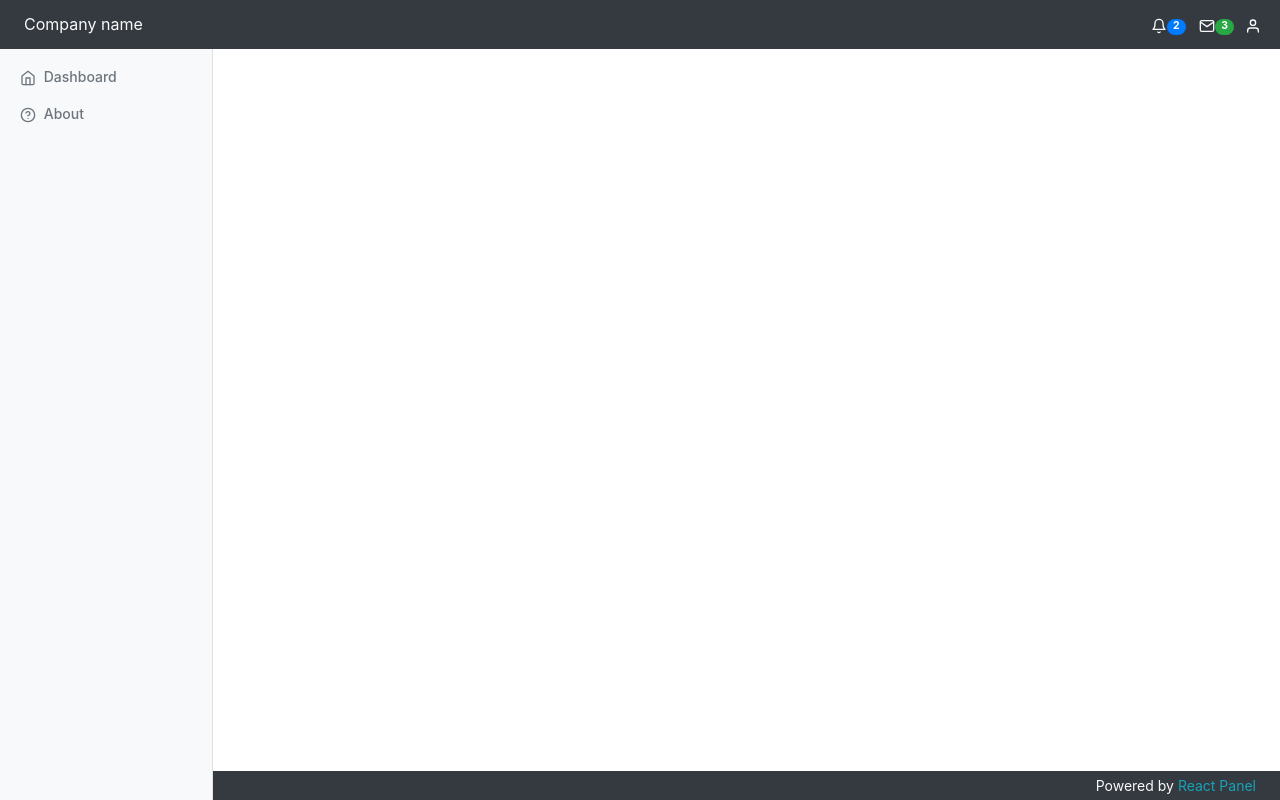
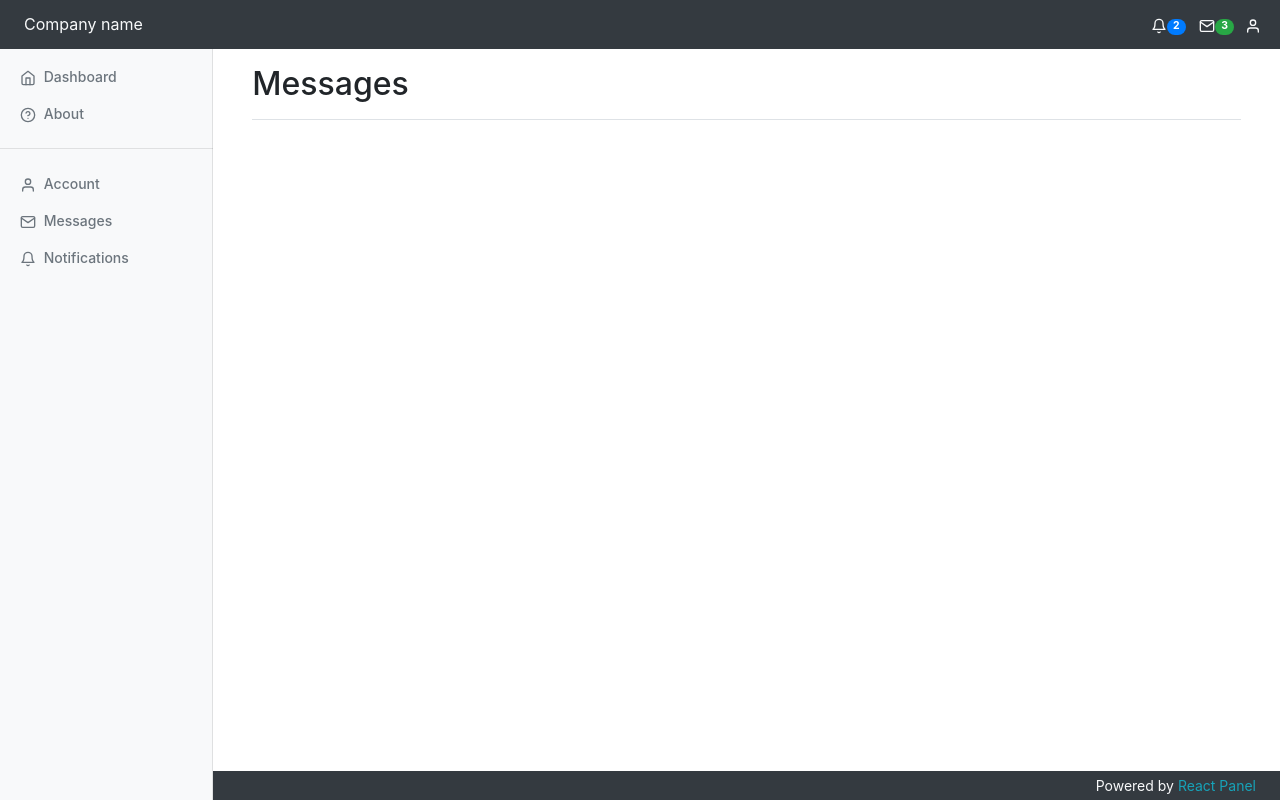
Before and after one commit to darragh3277/react_panel, a React (Create React App) app: page /messages in a window 1280 px wide. Built offline with nearby package versions, Linux system fonts and the light colour scheme.

Commit message:
add default pages to sidebar

```diff
--- /dev/null
+++ b/src/components/main/account/account.js
@@ -0,0 +1,12 @@
+import React from 'react';
+import PageTitle from '../page_header/PageHeader';
+
+class Account extends React.Component {
+    render () {
+        return (
+            <PageTitle title="Account" />
+        );
+    }
+}
+
+export default Account;
--- /dev/null
+++ b/src/components/main/messages/messages.js
@@ -0,0 +1,12 @@
+import React from 'react';
+import PageTitle from '../page_header/PageHeader';
+
+class Messages extends React.Component {
+    render () {
+        return (
+            <PageTitle title="Messages" />
+        );
+    }
+  }
+
+  export default Messages;
--- /dev/null
+++ b/src/components/main/notifications/notifications.js
@@ -0,0 +1,12 @@
+import React from 'react';
+import PageTitle from '../page_header/PageHeader';
+
+class Notifications extends React.Component {
+    render () {
+        return (
+            <PageTitle title="Notifications" />
+        );
+    }
+  }
+
+  export default Notifications;
--- a/src/components/navigation/navbar/CollapsedNavBar.js
+++ b/src/components/navigation/navbar/CollapsedNavBar.js
@@ -2,18 +2,43 @@ import React from 'react';
 import {
     Link
   } from "react-router-dom";
-import { sidebarLinks } from '../sidebar/SidebarLinks';
+import { mainContentLinks, subContentLinks } from '../sidebar/SidebarLinks';
 
 class CollapsedNavBar extends React.Component {
+
+    renderMainContentLinks = () => {
+        return (
+            <>
+                {mainContentLinks.map((link,i)=>
+                    <li className="nav-item ml-1" key={i}>
+                        <Link className="nav-link text-secondary" to={link.path}>{link.icon} {link.label}</Link>
+                    </li>
+                )}
+            </>
+        )
+    }
+
+    renderSubContentLinks = () => {
+        return (
+            <>
+                {subContentLinks.map((link,i)=>
+                    <li className="nav-item ml-1" key={i}>
+                        <Link className="nav-link text-secondary" to={link.path}>{link.icon} {link.label}</Link>
+                    </li>
+                )}
+            </>
+        )
+    }
+
     render(){
         return (
             <div className="collapse navbar-collapse d-md-none ml-4" id="toggleCollapsedNavBar">
                 <ul className="navbar-nav">
-                    {sidebarLinks.map((link,i)=>
-                        <li className="nav-item" key={i} >
-                            <Link className="nav-link text-light" to={link.path}>{link.icon} {link.label}</Link>
-                        </li>
-                    )}
+                    {this.renderMainContentLinks()}
+                </ul>
+                <hr />
+                <ul className="navbar-nav">
+                    {this.renderSubContentLinks()}
                 </ul>
             </div>
         );
--- a/src/components/navigation/notifications/Account.js
+++ b/src/components/navigation/notifications/Account.js
@@ -8,8 +8,7 @@ class Account extends React.Component {
             <div className="col-1 px-0 text-center pointer">
                 <User className="icon dropdown-toggle" data-toggle="dropdown" aria-haspopup="true" aria-expanded="false" />
                 <div className="dropdown-menu">
-                    <a className="dropdown-item" href="/">Profile</a>
-                    <a className="dropdown-item" href="/">Settings</a>
+                    <a className="dropdown-item" href="/">Account</a>
                     <div className="dropdown-divider"></div>
                     <a className="dropdown-item" href="/">Logout</a>
                 </div>
--- a/src/components/navigation/sidebar/Sidebar.js
+++ b/src/components/navigation/sidebar/Sidebar.js
@@ -1,19 +1,44 @@
 import React from 'react';
 import { Link } from "react-router-dom";
-import { sidebarLinks } from './SidebarLinks';
+import { mainContentLinks, subContentLinks } from './SidebarLinks';
 import './Sidebar.css';
 
 class Sidebar extends React.Component {
+
+    renderMainContentLinks = () => {
+        return (
+            <>
+                {mainContentLinks.map((link,i)=>
+                    <li className="nav-item ml-1" key={i}>
+                        <Link className="nav-link text-secondary" to={link.path}>{link.icon} {link.label}</Link>
+                    </li>
+                )}
+            </>
+        )
+    }
+
+    renderSubContentLinks = () => {
+        return (
+            <>
+                {subContentLinks.map((link,i)=>
+                    <li className="nav-item ml-1" key={i}>
+                        <Link className="nav-link text-secondary" to={link.path}>{link.icon} {link.label}</Link>
+                    </li>
+                )}
+            </>
+        )
+    }
+
     render () {
         return (
             <nav className="col-md-3 col-lg-2 bg-light sidebar p-0 d-none d-md-block">
                 <div className="sidebar-sticky">
                     <ul className="nav flex-column">
-                        {sidebarLinks.map((link,i)=>
-                            <li className="nav-item ml-1" key={i}>
-                                <Link className="nav-link text-secondary" to={link.path}>{link.icon} {link.label}</Link>
-                            </li>
-                        )}
+                        {this.renderMainContentLinks()}
+                    </ul>
+                    <hr />
+                    <ul className="nav flex-column">
+                        {this.renderSubContentLinks()}
                     </ul>
                 </div>
             </nav>
--- a/src/components/navigation/sidebar/SidebarLinks.js
+++ b/src/components/navigation/sidebar/SidebarLinks.js
@@ -1,7 +1,7 @@
 import React from 'react';
-import { Home, HelpCircle } from 'react-feather';
+import { Home, HelpCircle, User, Bell, Mail } from 'react-feather';
 
-export const sidebarLinks = [
+export const mainContentLinks = [
     {
         label: "Dashboard",
         icon: <Home className="icon mr-1" />,
@@ -13,3 +13,21 @@ export const sidebarLinks = [
         path: "/about"
     },
 ]
+
+export const subContentLinks = [
+    {
+        label: "Account",
+        icon: <User className="icon mr-1" />,
+        path: "/account"
+    },
+    {
+        label: "Messages",
+        icon: <Mail className="icon mr-1" />,
+        path: "/messages"
+    },
+    {
+        label: "Notifications",
+        icon: <Bell className="icon mr-1" />,
+        path: "/notifications"
+    },
+]
```
Also changed, not shown: src/Routes.js (+15 -0 lines), src/components/navigation/notifications/Account.css (deleted).
